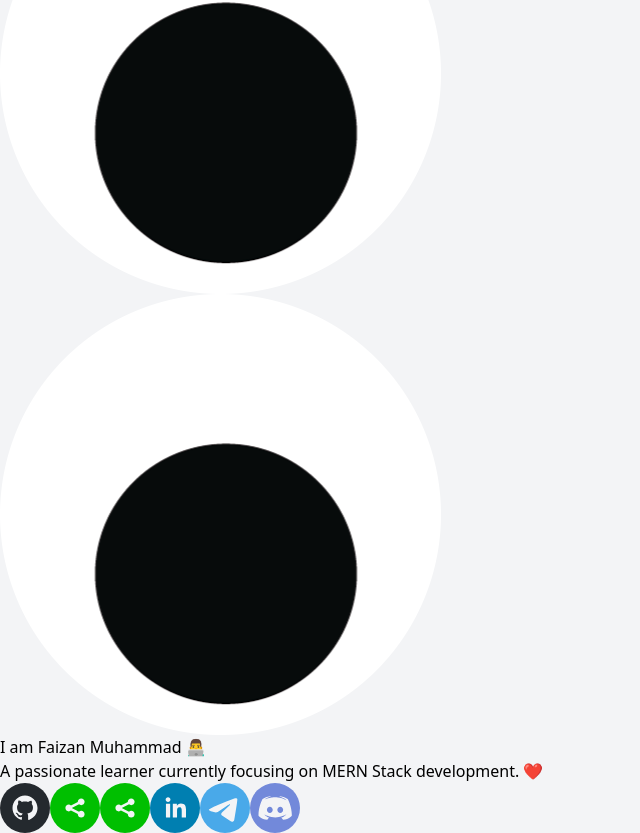
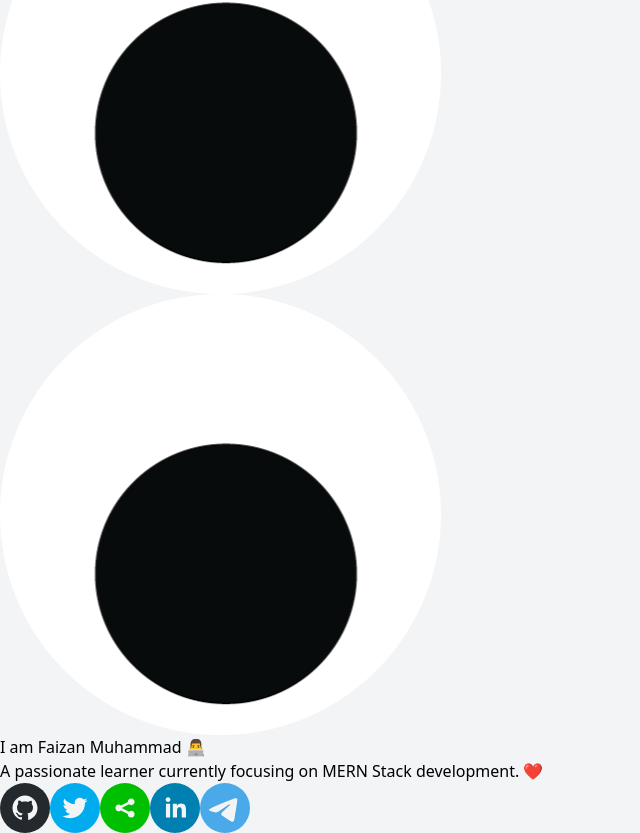
Before and after one commit to faizanmuhammad1/MyPortfolio, a React (Vite) app: page / in a window 1280 px wide. Shown: the part 1751-2584 px from the top of the page, without its empty margins (0-640 px from the left). Built offline with nearby package versions, Linux system fonts and the light colour scheme.

Commit message:
completed

```diff
--- a/src/components/About.jsx
+++ b/src/components/About.jsx
@@ -5,7 +5,7 @@ import { SocialIcon } from "react-social-icons";
 
 const About = () => {
   return (
-    <section className="p-10">
+    <section className="w-full">
       <div className="flex justify-center">
         <Character />
       </div>
@@ -21,12 +21,37 @@ const About = () => {
         </p>
       </div>
       <div className="flex justify-center gap-2 md:gap-4 lg:gap-6 my-8">
-        <SocialIcon url="https://github.com" />
-        <SocialIcon url="https://x.com" />
-        <SocialIcon url="https://leetcode.com" />
-        <SocialIcon url="https://linkedin.com" />
-        <SocialIcon url="https://telegram.com" />
-        <SocialIcon url="https://discord.com" />
+        <SocialIcon
+          className="hover:opacity-60"
+          target="_blank"
+          url="https://github.com/faizanmuhammad1"
+        />
+        <SocialIcon
+          className="hover:opacity-60"
+          target="_blank"
+          url="https://twitter.com/faizanmuhammadd"
+        />
+        <SocialIcon
+          className="hover:opacity-60"
+          target="_blank"
+          url="https://leetcode.com/bhattibhai/"
+        />
+        <SocialIcon
+          className="hover:opacity-60"
+          target="_blank"
+          url="https://www.linkedin.com/in/faizanmuhammad2/"
+        />
+        <SocialIcon
+          className="hover:opacity-60"
+          target="_blank"
+          network="telegram"
+          url="https://t.me/faizanmuhammad"
+        />
+        <SocialIcon
+          className="hover:opacity-60"
+          target="_blank"
+          url="https://https://discord.com/users/572489048464293898"
+        />
       </div>
     </section>
   );
--- a/src/components/Navbar.jsx
+++ b/src/components/Navbar.jsx
@@ -1,4 +1,5 @@
 import React from "react";
+import { Link } from "react-router-dom";
 
 export function Navbar() {
   return (
@@ -7,7 +8,7 @@ export function Navbar() {
         <div className="w-full">
           <div className="flex justify-between px-6">
             <div className="text-white font-bold text-lg">
-              <a href="/">
+              <Link className="hover:opacity-30">
                 <svg
                   xmlns="http://www.w3.org/2000/svg"
                   viewBox="0 0 24 24"
@@ -18,15 +19,11 @@ export function Navbar() {
                   <path d="M13.06 15.473a48.45 48.45 0 017.666-3.282c.134 1.414.22 2.843.255 4.285a.75.75 0 01-.46.71 47.878 47.878 0 00-8.105 4.342.75.75 0 01-.832 0 47.877 47.877 0 00-8.104-4.342.75.75 0 01-.461-.71c.035-1.442.121-2.87.255-4.286A48.4 48.4 0 016 13.18v1.27a1.5 1.5 0 00-.14 2.508c-.09.38-.222.753-.397 1.11.452.213.901.434 1.346.661a6.729 6.729 0 00.551-1.608 1.5 1.5 0 00.14-2.67v-.645a48.549 48.549 0 013.44 1.668 2.25 2.25 0 002.12 0z" />
                   <path d="M4.462 19.462c.42-.419.753-.89 1-1.394.453.213.902.434 1.347.661a6.743 6.743 0 01-1.286 1.794.75.75 0 11-1.06-1.06z" />
                 </svg>
-              </a>
+              </Link>
             </div>
             <div className="flex items-center gap-4">
-              <a href="/" className="text-white hover:text-gray-300">
-                Home
-              </a>
-              <a href="/" className="text-white hover:text-gray-300">
-                Contact
-              </a>
+              <Link className="text-white hover:text-gray-300">Home</Link>
+              <Link className="text-white hover:text-gray-300">Contact</Link>
             </div>
           </div>
         </div>
```
